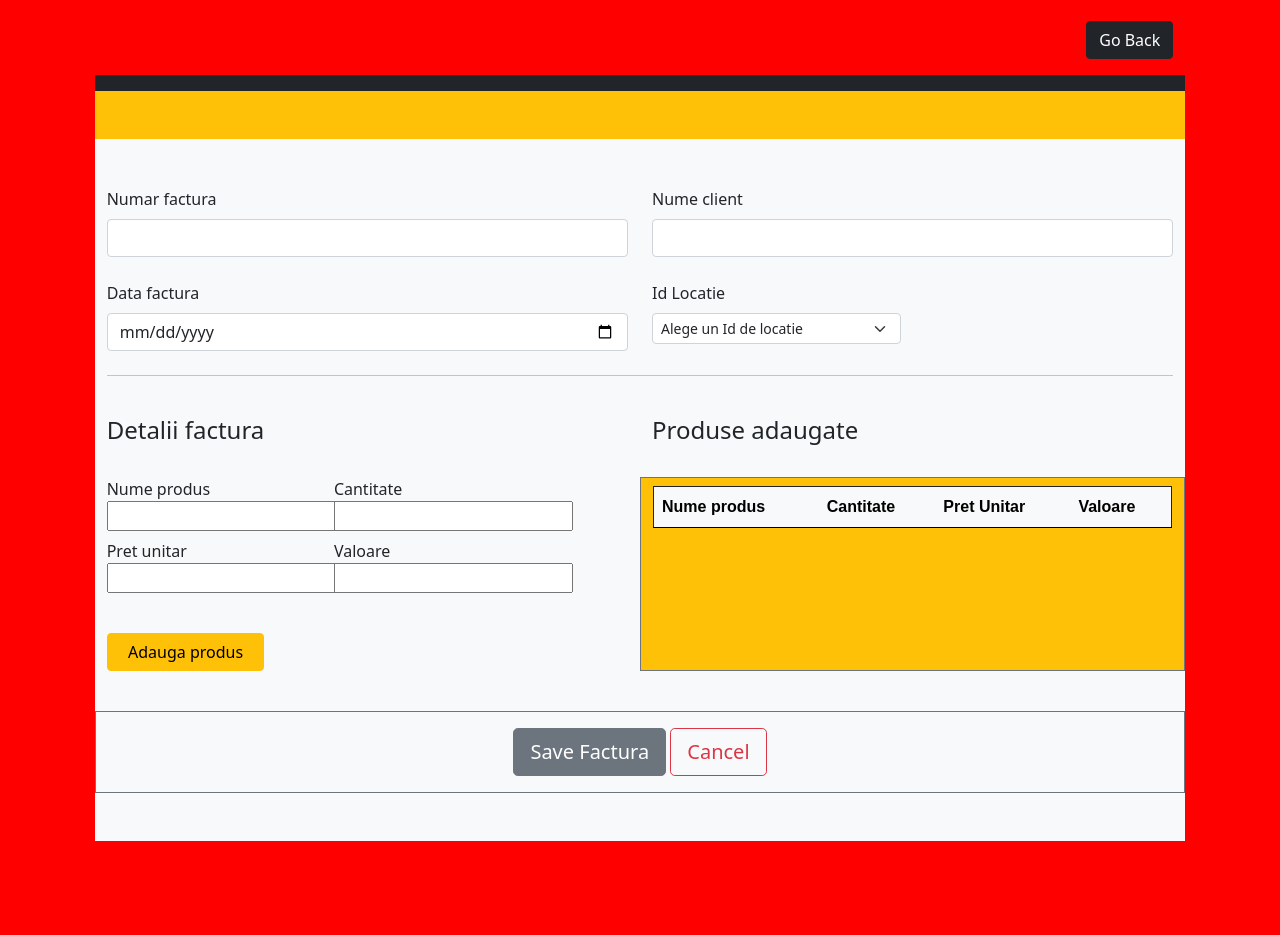
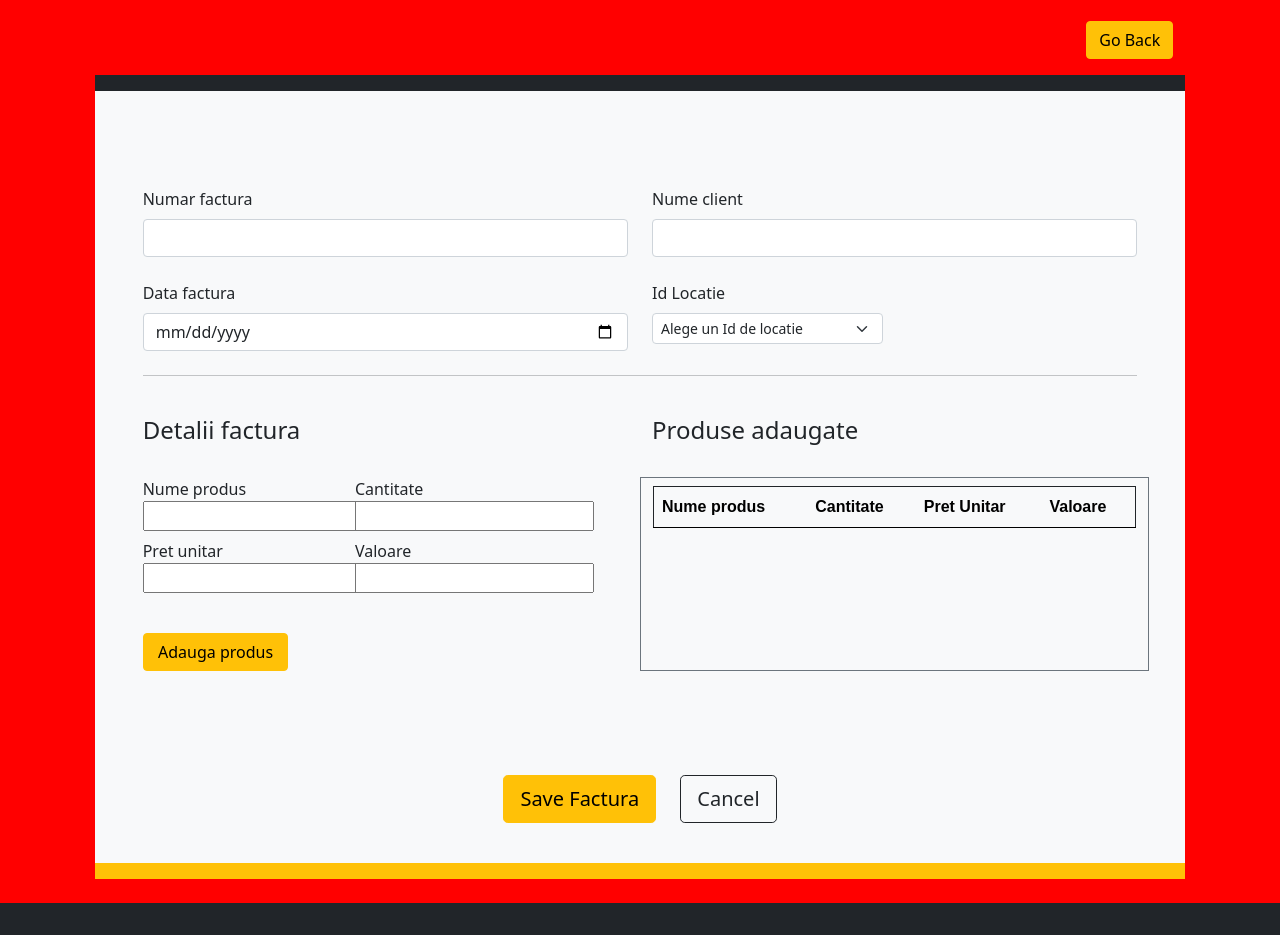
Before and after one commit to silviurdr/InvoiceManagementSystem, a plain HTML site: page InvoicesManagementSystem/wwwroot/factura.html in a window 1280 px wide. Shown: the part 94-1029 px from the top of the page. Before the commit the page ends 959 px from the top, so only its background shows below. Drawn offline with nearby package versions, Linux system fonts and the light colour scheme; files that its build step writes are made by us from their sources.

Commit message:
Add minor style changes

```diff
--- a/InvoicesManagementSystem/wwwroot/factura.html
+++ b/InvoicesManagementSystem/wwwroot/factura.html
@@ -6,7 +6,7 @@
     <script src="http://code.jquery.com/jquery-1.10.2.js"></script>
     <script src="http://code.jquery.com/ui/1.11.2/jquery-ui.js"></script>
     <link href="https://cdn.jsdelivr.net/npm/bootstrap@5.0.0-beta1/dist/css/bootstrap.min.css" rel="stylesheet" integrity="sha384-giJF6kkoqNQ00vy+HMDP7azOuL0xtbfIcaT9wjKHr8RbDVddVHyTfAAsrekwKmP1" crossorigin="anonymous">
-    <link rel="stylesheet" href="css/site.css" />
+    <link type="text/css" rel="stylesheet" href="./site.css" media="screen"  />
     <script src="https://kit.fontawesome.com/a414b1a528.js" crossorigin="anonymous"></script>
 </head>
 <body onload="checkParameters()">
@@ -17,14 +17,13 @@
 
         <div class="row mb-3 justify-content-center">
             <div class="text-right">
-                <a href="index.html" class="btn btn-dark mr-0" style="float:right">Go Back</a>
+                <a href="index.html" class="btn btn-warning mr-0" style="float:right">Go Back</a>
             </div>
         </div>
 
         <div class="bg-light row">
             <div class="bg-dark p-2"></div>
-            <div class="bg-warning p-4"></div>
-            <form  method="post">
+            <form method="post" class="p-5">
                 <div class="row pt-5">
                     <div class="col-md-6">
                         <label for="numarFactura" class="form-label">Numar factura</label>
@@ -105,7 +104,7 @@
                             </div>
                         </form>
                     </div>
-                <div class="col-6 border border-secondary bg-warning">
+                    <div class="col-6 border border-secondary bg-light">
                         <table class="table table-light border-dark mt-2" id="productsTable">
                             <thead>
                                 <tr>
@@ -120,18 +119,21 @@
                         </table>
                     </div>
                 </div>
-            <div class="container-fluid p-3 mt-4 mb-5 text-center align-items-center border border-secondary">
+                <div class="container p-3 mt-4 mb-4 text-center align-items-center">
                     <div class="text-center text-success d-none mb-4" id="facturaUpdatedMessage">Factura successfully updated!</div>
-                <div class="mx-0 buttons-container text-center" style="margin: 0 auto">
-                    <button type="submit" class="btn btn-secondary btn-lg" id="createFactura" onclick="addItem()">Save Factura</button>
-                    <button class="btn btn-outline-danger btn-lg" id="cancelFacturaButton" onclick="goPrev()">Cancel</button>
+                    <div class="mx-0 buttons-container text-center ml-5 mr-5" style="margin: 0 auto">
+                        <button type="submit" class="btn btn-warning btn-lg" style="margin-right: 20px" id="createFactura" onclick="addItem()">Save Factura</button>
+                        <button class="btn btn-outline-dark btn-lg" id="cancelFacturaButton" onclick="goPrev()">Cancel</button>
                     </div>
 
                 </div>
+                <div class="bg-warning p-2"></div>
             </form>
         </div>
 
+
     </div>
+    <div class="bg-dark p-3"></div>
 
     <script src="js/factura.js" asp-append-version="true"></script>
     <script type="text/javascript">
```
Also changed, not shown: InvoicesManagementSystem/wwwroot/index.html (+1 -1 lines), InvoicesManagementSystem/wwwroot/site.css (line endings or trailing spaces). Lines whose indentation alone changed are shown as unchanged.
